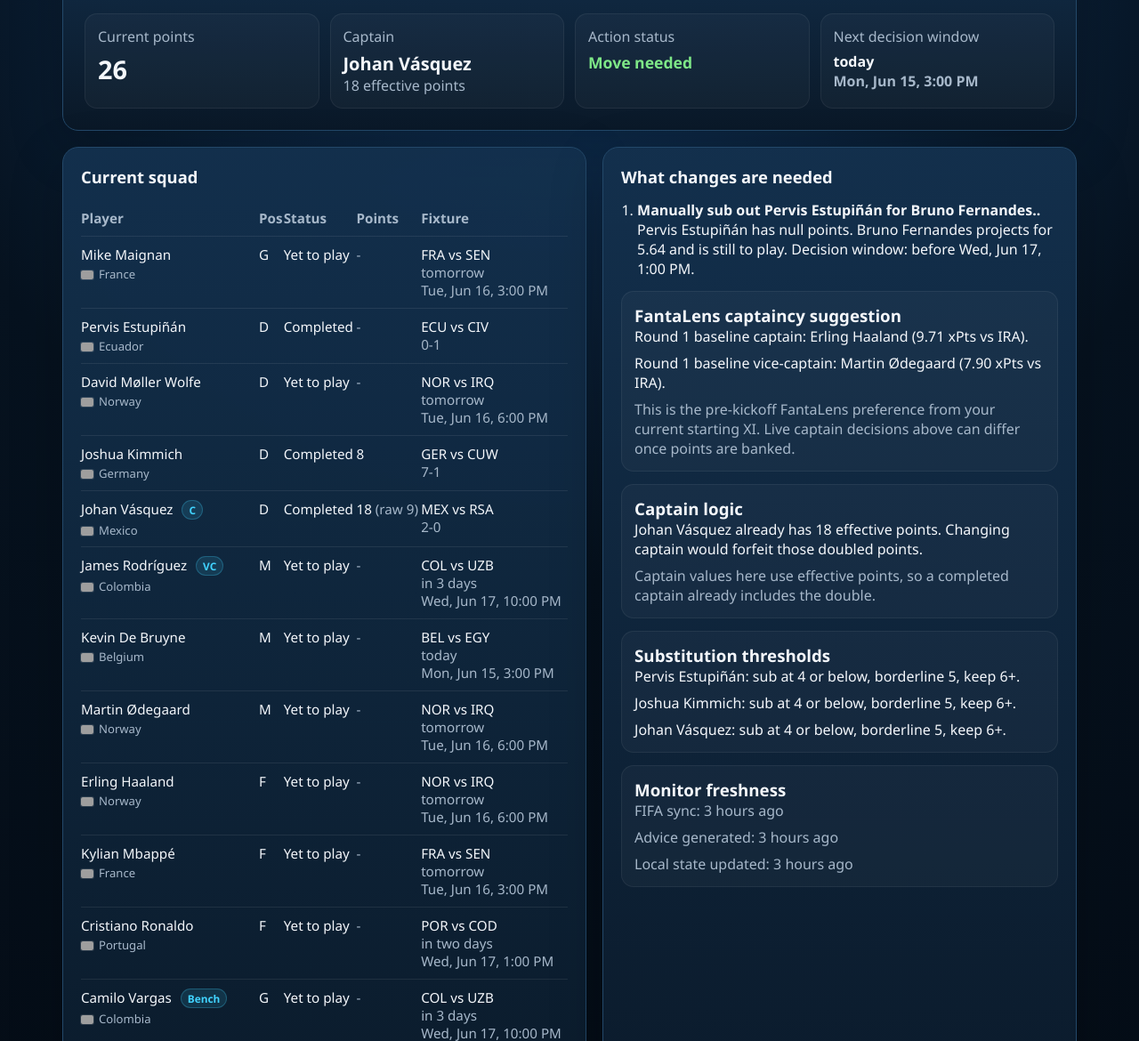
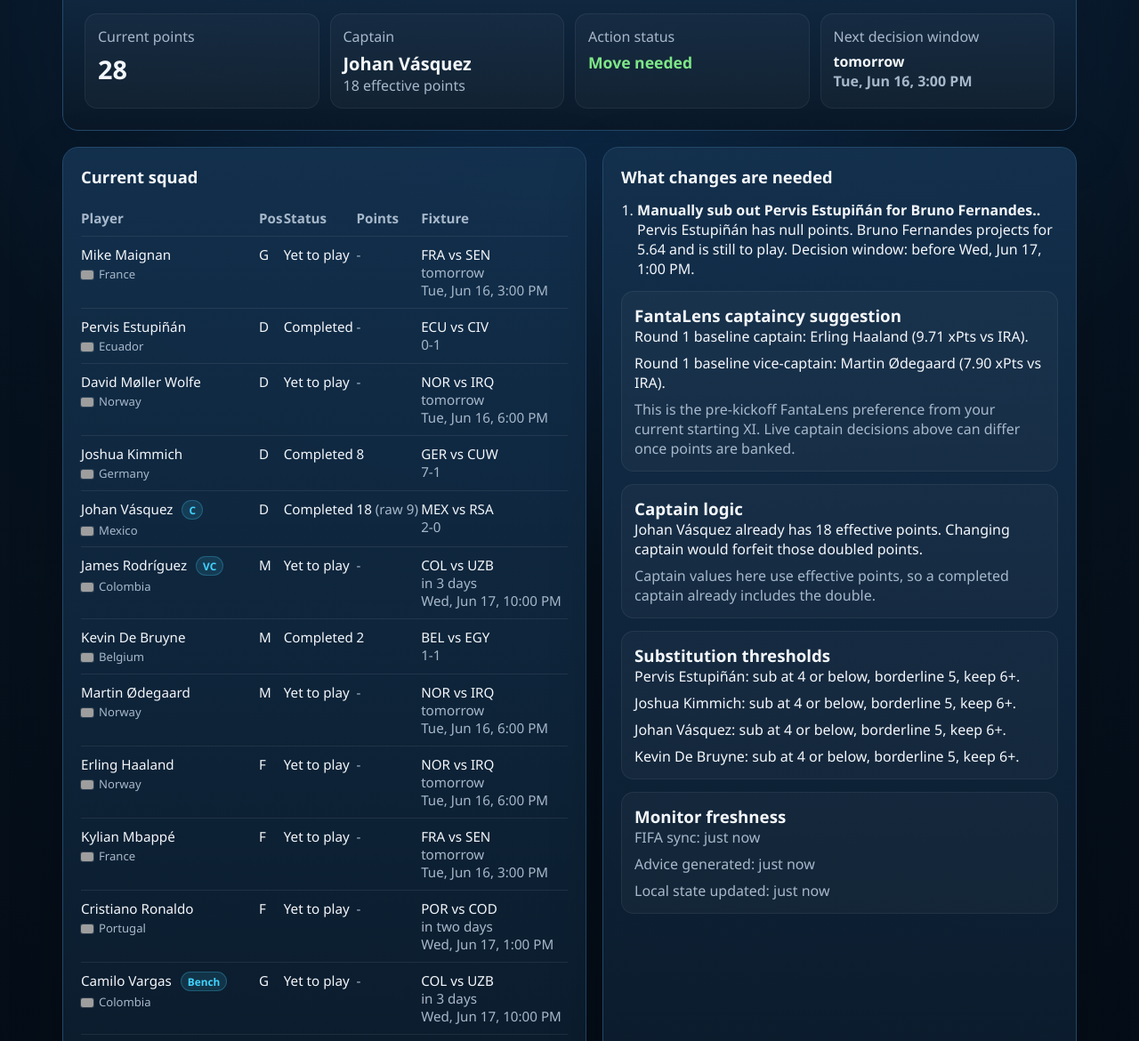
Before and after one commit to frenchtouch-hash/fantasy-soccer, a plain HTML site: page index.html in a window 1280 px wide. Shown: the part 121-1291 px from the top of the page at 89% size. Drawn offline with Linux system fonts and the light colour scheme; grey boxes are pictures that could not be loaded.

Commit message:
Publish live dashboard 2026-06-15 17:04

```diff
--- a/index.html
+++ b/index.html
@@ -135,7 +135,7 @@
       <div class="hero-grid">
         <div class="stat">
           <div class="label">Current points</div>
-          <div class="value">26</div>
+          <div class="value">28</div>
         </div>
         <div class="stat">
           <div class="label">Captain</div>
@@ -148,7 +148,7 @@
         </div>
         <div class="stat">
           <div class="label">Next decision window</div>
-          <div class="value" style="font-size:1rem"><span class="relative-time" data-timestamp="2026-06-15T15:00:00-04:00" data-mode="future">today</span><br><span class="muted" title="Jun 15, 2026, 3:00:00 PM EDT">Mon, Jun 15, 3:00 PM</span></div>
+          <div class="value" style="font-size:1rem"><span class="relative-time" data-timestamp="2026-06-16T15:00:00-04:00" data-mode="future">tomorrow</span><br><span class="muted" title="Jun 16, 2026, 3:00:00 PM EDT">Tue, Jun 16, 3:00 PM</span></div>
         </div>
       </div>
     </section>
@@ -206,9 +206,9 @@
   </tr><tr>
     <td>Kevin De Bruyne <div class="player-team muted"><img class="flag-icon" src="https://flagcdn.com/w20/be.png" alt="Belgium flag">Belgium</div></td>
     <td>M</td>
-    <td>Yet to play</td>
-    <td><span class="muted">-</span></td>
-    <td>BEL vs EGY<br><span class="muted relative-time" data-timestamp="2026-06-15T15:00:00-04:00" data-mode="future" title="Jun 15, 2026, 3:00:00 PM EDT">today</span><br><span class="muted">Mon, Jun 15, 3:00 PM</span></td>
+    <td>Completed</td>
+    <td>2</td>
+    <td>BEL vs EGY<br><span class="muted">1-1</span></td>
   </tr><tr>
     <td>Martin Ødegaard <div class="player-team muted"><img class="flag-icon" src="https://flagcdn.com/w20/no.png" alt="Norway flag">Norway</div></td>
     <td>M</td>
@@ -282,14 +282,14 @@
 
         <div class="subtle-card">
           <h3>Substitution thresholds</h3>
-          <p class="summary-line">Pervis Estupiñán: sub at 4 or below, borderline 5, keep 6+.</p><p class="summary-line">Joshua Kimmich: sub at 4 or below, borderline 5, keep 6+.</p><p class="summary-line">Johan Vásquez: sub at 4 or below, borderline 5, keep 6+.</p>
+          <p class="summary-line">Pervis Estupiñán: sub at 4 or below, borderline 5, keep 6+.</p><p class="summary-line">Joshua Kimmich: sub at 4 or below, borderline 5, keep 6+.</p><p class="summary-line">Johan Vásquez: sub at 4 or below, borderline 5, keep 6+.</p><p class="summary-line">Kevin De Bruyne: sub at 4 or below, borderline 5, keep 6+.</p>
         </div>
 
         <div class="subtle-card">
           <h3>Monitor freshness</h3>
-          <p class="summary-line muted">FIFA sync: <span class="relative-time" data-timestamp="2026-06-15T18:04:05.049Z" data-mode="past" title="Jun 15, 2026, 2:04:05 PM EDT">just now</span></p>
-          <p class="summary-line muted">Advice generated: <span class="relative-time" data-timestamp="2026-06-15T18:04:06.743Z" data-mode="past" title="Jun 15, 2026, 2:04:06 PM EDT">just now</span></p>
-          <p class="summary-line muted">Local state updated: <span class="relative-time" data-timestamp="2026-06-15T18:04:05.049Z" data-mode="past" title="Jun 15, 2026, 2:04:05 PM EDT">just now</span></p>
+          <p class="summary-line muted">FIFA sync: <span class="relative-time" data-timestamp="2026-06-15T21:04:04.903Z" data-mode="past" title="Jun 15, 2026, 5:04:04 PM EDT">just now</span></p>
+          <p class="summary-line muted">Advice generated: <span class="relative-time" data-timestamp="2026-06-15T21:04:06.830Z" data-mode="past" title="Jun 15, 2026, 5:04:06 PM EDT">just now</span></p>
+          <p class="summary-line muted">Local state updated: <span class="relative-time" data-timestamp="2026-06-15T21:04:04.903Z" data-mode="past" title="Jun 15, 2026, 5:04:04 PM EDT">just now</span></p>
         </div>
       </div>
     </section>
```
